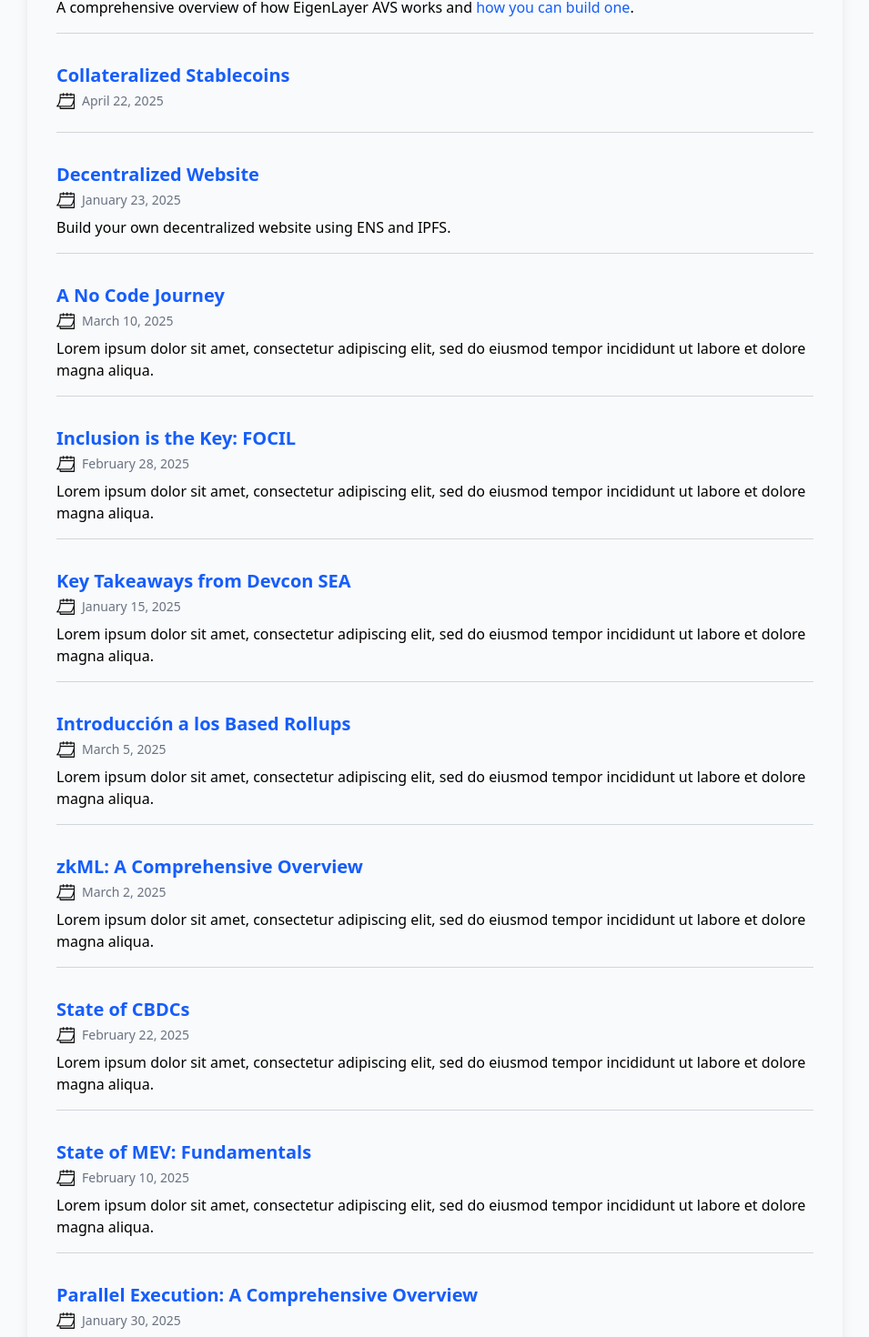
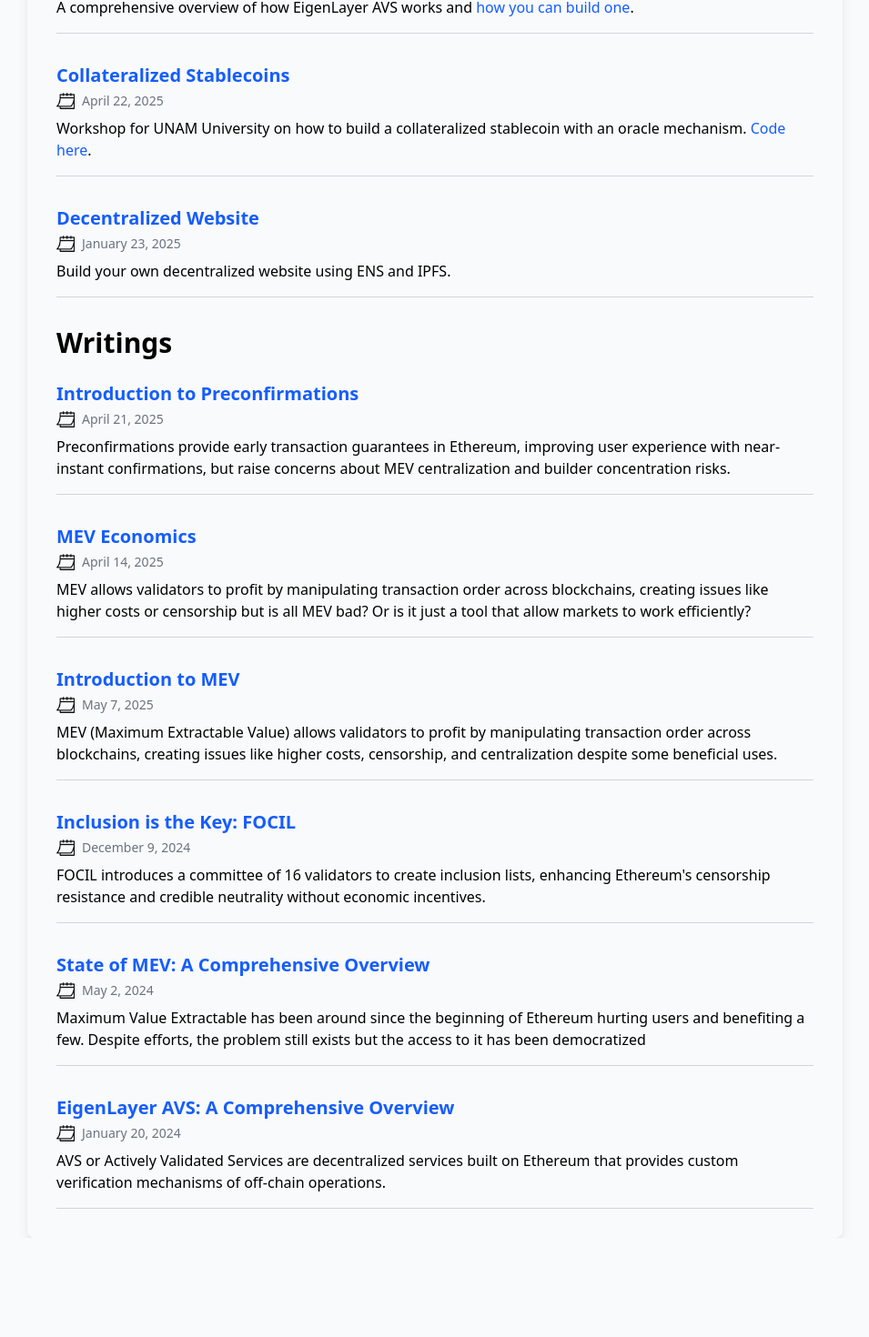
Before and after one commit to Ariiellus/personalWebsite, a Next.js app: page /pages/writings in a window 1280 px wide. Shown: the part 253-1723 px from the top of the page at 91% size, without its empty margins (162-1117 px from the left). After the commit the page ends 1614 px from the top, so only its background shows below. Built offline with nearby package versions, Linux system fonts and the light colour scheme.

Commit message:
update in writings section

```diff
--- a/src/app/pages/about/page.tsx
+++ b/src/app/pages/about/page.tsx
@@ -134,14 +134,14 @@
             </a>{" "}
             has reached +500 subscribers during the first year. Occasionally,{" "}
             <a
-              href="https://mirror.xyz/ariiellus.eth"
+              href="https://ariiellus.eth.limo/pages/writings/"
               target="_blank"
               rel="noopener noreferrer"
               className="text-blue-600 dark:text-blue-400 hover:underline focus-visible:ring focus:outline-none font-medium"
             >
               I write blogs
             </a>{" "}
-            about MEV, DeFi and Ethereum Roadmap.
+            about MEV, DeFi and the Ethereum Roadmap.
           </p>
 
           {/* Node Operator */}
--- a/src/app/pages/portfolio/page.tsx
+++ b/src/app/pages/portfolio/page.tsx
@@ -50,14 +50,14 @@
                   has reached +500 subscribers during the first year.
                   Occasionally,{" "}
                   <a
-                    href="https://mirror.xyz/ariiellus.eth"
+                    href="https://ariiellus.eth.limo/pages/writings/"
                     target="_blank"
                     rel="noopener noreferrer"
                     className="text-blue-600 dark:text-blue-400 hover:underline focus-visible:ring focus:outline-none font-medium"
                   >
                     I write blogs
                   </a>{" "}
-                  about MEV, DeFi and Ethereum Roadmap.
+                  about MEV, DeFi and the Ethereum Roadmap.
                 </p>
               </div>
 
--- a/src/app/pages/writings/page.tsx
+++ b/src/app/pages/writings/page.tsx
@@ -20,12 +20,28 @@
         </a>
         .
       </>
+
     ),
   },
   {
     title: "Collateralized Stablecoins",
-    url: "https://www.youtube.com/watch?v=UDdoyYURNz0",
+    url: "https://github.com/Ariiellus/Stablecoins-Oracle-Workshop",
     date: "April 22, 2025",
+    description: (
+      <>
+      Workshop for UNAM University on how to build a collateralized stablecoin with an oracle mechanism.
+      {" "}
+      <a
+        href="https://github.com/Ariiellus/Stablecoins-Oracle-Workshop"
+        target="_blank"
+        rel="noopener noreferrer"
+        className="text-blue-600 hover:underline"
+      >
+        Code here
+      </a>
+      .
+    </>
+    ),
   },
   {
     title: "Decentralized Website",
@@ -38,82 +54,54 @@
 
 const writings = [
   {
-    title: "A No Code Journey",
-    url: "https://mirror.xyz/ariiellus.eth/J19TcjQ5mqe4wFVfWlWL3hLC_airjiMRn9ZSVT1iZvE",
-    date: "March 10, 2025",
+    title: "Introduction to Preconfirmations",
+    url: "https://seedlatam.gitbook.io/seedlatam/avanzado-topicos/mev/preconfirmaciones-la-nueva-tarea-del-proposer",
+    date: "April 21, 2025",
     description:
-      "Lorem ipsum dolor sit amet, consectetur adipiscing elit, sed do eiusmod tempor incididunt ut labore et dolore magna aliqua.",
+      "Preconfirmations provide early transaction guarantees in Ethereum, improving user experience with near-instant confirmations, but raise concerns about MEV centralization and builder concentration risks.",
+  },
+  {
+    title: "MEV Economics",
+    url: "https://seedlatam.gitbook.io/seedlatam/avanzado-topicos/mev/rol-de-mev-en-la-economia",
+    date: "April 14, 2025",
+    description:
+      "MEV allows validators to profit by manipulating transaction order across blockchains, creating issues like higher costs or censorship but is all MEV bad? Or is it just a tool that allow markets to work efficiently?",
+  },
+  {
+    title: "Introduction to MEV",
+    url: "https://seedlatam.gitbook.io/seedlatam/avanzado-topicos/mev/introduccion-el-papel-de-mev-en-blockchain",
+    date: "May 7, 2025",
+    description:
+      "MEV (Maximum Extractable Value) allows validators to profit by manipulating transaction order across blockchains, creating issues like higher costs, censorship, and centralization despite some beneficial uses.",
   },
   {
     title: "Inclusion is the Key: FOCIL",
     url: "https://mirror.xyz/ariiellus.eth/b6EwdI7QONxRJ_AuEVHuOgRoG15saWl4ybxuqpQLqGU",
-    date: "February 28, 2025",
+    date: "December 9, 2024",
     description:
-      "Lorem ipsum dolor sit amet, consectetur adipiscing elit, sed do eiusmod tempor incididunt ut labore et dolore magna aliqua.",
+      "FOCIL introduces a committee of 16 validators to create inclusion lists, enhancing Ethereum's censorship resistance and credible neutrality without economic incentives.",
   },
   {
-    title: "Key Takeaways from Devcon SEA",
-    url: "https://mirror.xyz/ariiellus.eth/T-7W2Gjgp8NGbxcWGoHUIWjRp_YZxAkGcSYWdM8lyBM",
-    date: "January 15, 2025",
+    title: "State of MEV: A Comprehensive Overview",
+    url: "https://drive.google.com/file/d/1rrHzU5jg_E1KnGDt_cm9UCJ_P9CaE_W8/view?usp=sharing",
+    date: "May 2, 2024",
     description:
-      "Lorem ipsum dolor sit amet, consectetur adipiscing elit, sed do eiusmod tempor incididunt ut labore et dolore magna aliqua.",
-  },
-  {
-    title: "Introducción a los Based Rollups",
-    url: "https://www.kairosresearch.xyz/insights/introduccion-a-los-based-rollups",
-    date: "March 5, 2025",
-    description:
-      "Lorem ipsum dolor sit amet, consectetur adipiscing elit, sed do eiusmod tempor incididunt ut labore et dolore magna aliqua.",
-  },
-  {
-    title: "zkML: A Comprehensive Overview",
-    url: "https://www.kairosresearch.xyz/insights/introduccion-a-zkml",
-    date: "March 2, 2025",
-    description:
-      "Lorem ipsum dolor sit amet, consectetur adipiscing elit, sed do eiusmod tempor incididunt ut labore et dolore magna aliqua.",
-  },
-  {
-    title: "State of CBDCs",
-    url: "https://www.kairosresearch.xyz/insights/introduccion-a-las-cbdcs-panorama-actual",
-    date: "February 22, 2025",
-    description:
-      "Lorem ipsum dolor sit amet, consectetur adipiscing elit, sed do eiusmod tempor incididunt ut labore et dolore magna aliqua.",
-  },
-  {
-    title: "State of MEV: Fundamentals",
-    url: "https://drive.google.com/file/d/1rrHzU5jg_E1KnGDt_cm9UCJ_P9CaE_W8/view",
-    date: "February 10, 2025",
-    description:
-      "Lorem ipsum dolor sit amet, consectetur adipiscing elit, sed do eiusmod tempor incididunt ut labore et dolore magna aliqua.",
-  },
-  {
-    title: "Parallel Execution: A Comprehensive Overview",
-    url: "https://www.kairosresearch.xyz/insights/introduccion-a-la-ejecucion-en-paralelo",
-    date: "January 30, 2025",
-    description:
-      "Lorem ipsum dolor sit amet, consectetur adipiscing elit, sed do eiusmod tempor incididunt ut labore et dolore magna aliqua.",
+      "Maximum Value Extractable has been around since the beginning of Ethereum hurting users and benefiting a few. Despite efforts, the problem still exists but the access to it has been democratized",
   },
   {
     title: "EigenLayer AVS: A Comprehensive Overview",
     url: "https://www.kairosresearch.xyz/insights/eigenlayer-avs-a-comprehensive-overview",
-    date: "January 20, 2025",
+    date: "January 20, 2024",
     description:
-      "Lorem ipsum dolor sit amet, consectetur adipiscing elit, sed do eiusmod tempor incididunt ut labore et dolore magna aliqua.",
-  },
-  {
-    title: "Data Availability: A Comprehensive Overview",
-    url: "https://www.kairosresearch.xyz/insights/introduccion-a-la-data-availability",
-    date: "January 10, 2025",
-    description:
-      "Lorem ipsum dolor sit amet, consectetur adipiscing elit, sed do eiusmod tempor incididunt ut labore et dolore magna aliqua.",
-  },
+      "AVS or Actively Validated Services are decentralized services built on Ethereum that provides custom verification mechanisms of off-chain operations.",
+  }
 ];
 
 const WritingsPage = () => {
   return (
     <>
       <main className="container mx-auto max-w-4xl px-4 sm:px-6 lg:px-8 py-6 sm:py-8 bg-gray dark:bg-gray-900 rounded-lg shadow-lg font-sans transition-colors duration-300">
-          <h2 className="text-3xl font-bold mb-6">Writings</h2>
+          <h2 className="text-3xl font-bold mb-6">Tutorials</h2>
           <div className="space-y-8">
             {workshops.map((workshop, idx) => (
               <div key={idx} className="border-b border-gray-300 pb-4">
@@ -142,6 +130,7 @@
                 )}
               </div>
             ))}
+            <h2 className="text-3xl font-bold mb-6">Writings</h2>
             {writings.map((writing, idx) => (
               <div key={idx} className="border-b border-gray-300 pb-4">
                 <a
```
